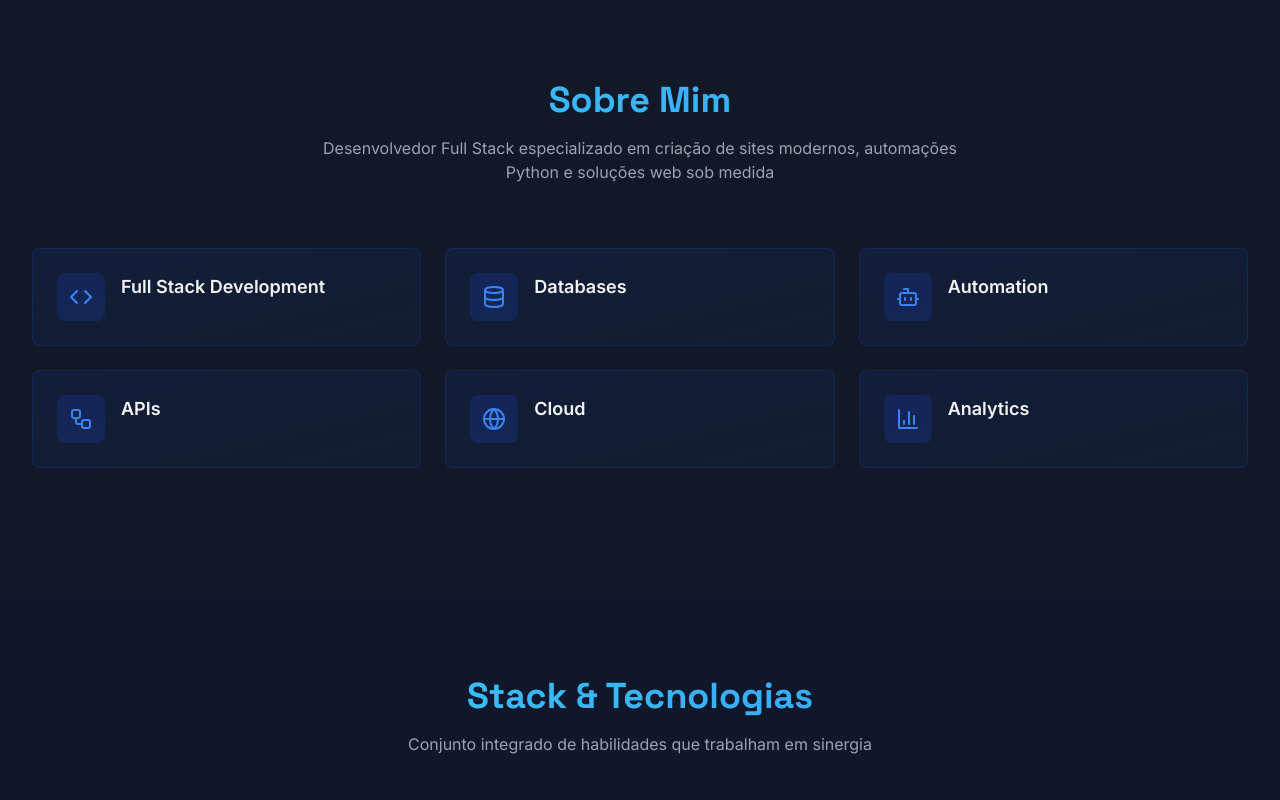
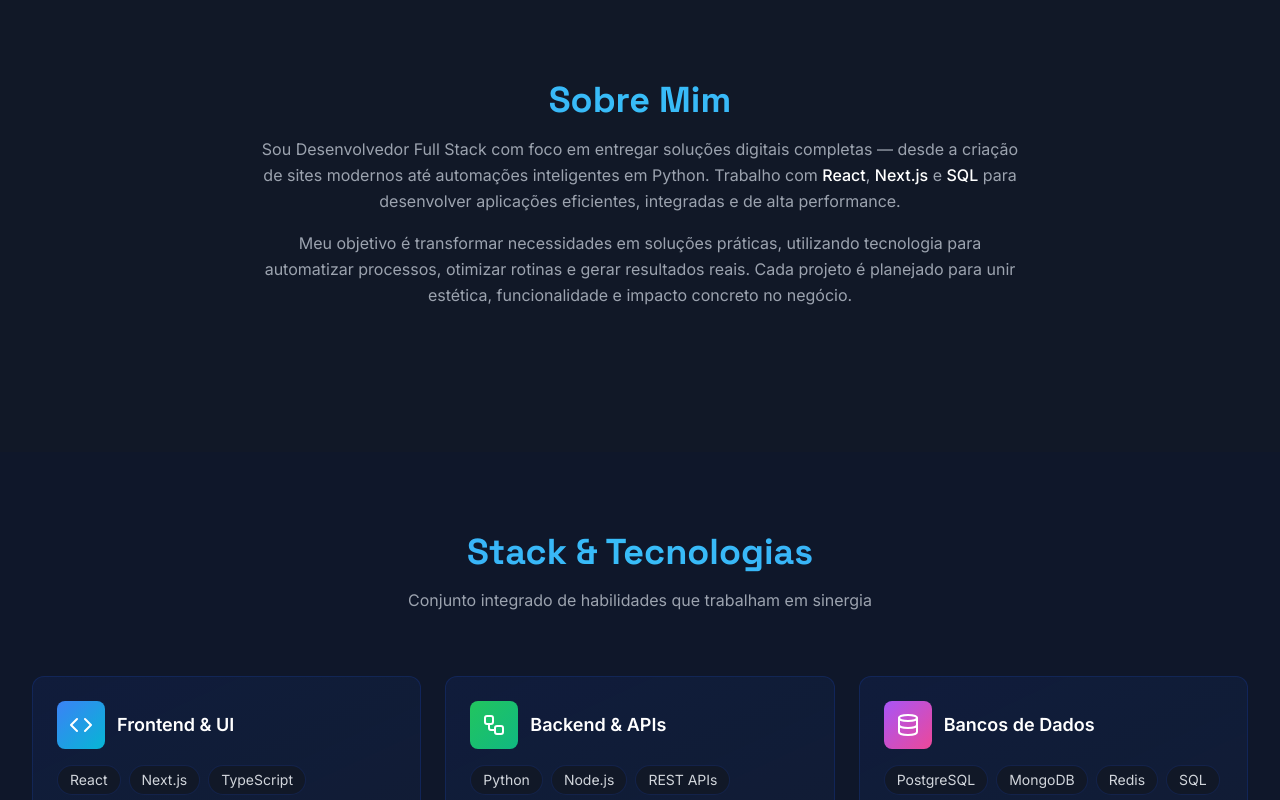
Before and after one commit to viteeet/devictor, a Next.js app: page / in a window 1280 px wide. Shown: the part 800-1600 px from the top of the page. Built offline with nearby package versions, Linux system fonts and the light colour scheme.

Commit message:
Update About section content and layout
Rewrote the About section text to provide a more detailed and engaging description of skills and focus areas. Adjusted layout by removing the skills grid and updating text styling for improved readability.

```diff
--- a/components/About.tsx
+++ b/components/About.tsx
@@ -4,7 +4,7 @@ import {Code, Database, Bot, Workflow, Globe, BarChart3} from 'lucide-react';
 import {motion} from 'framer-motion';
 
 const skills = [
-  {icon: Code, title: 'Full Stack Development'},
+  {icon: Code, title: ' '},
   {icon: Database, title: 'Databases'},
   {icon: Bot, title: 'Automation'},
   {icon: Workflow, title: 'APIs'},
@@ -27,42 +27,17 @@ export function About() {
           <h2 className="text-3xl md:text-4xl font-display font-bold mb-4 bg-gradient-to-r from-secondary via-accent to-secondary bg-clip-text text-transparent bg-[length:200%_auto] animate-gradient-text">
             Sobre Mim
           </h2>
-          <p className="text-gray-400 max-w-2xl mx-auto">Desenvolvedor Full Stack especializado em criação de sites modernos, automações Python e soluções web sob medida</p>
+          <p className="text-gray-400 max-w-3xl mx-auto leading-relaxed">
+  Sou Desenvolvedor Full Stack com foco em entregar soluções digitais completas — desde a criação de sites modernos até automações inteligentes em Python.
+  Trabalho com <span className="text-white font-medium">React</span>, <span className="text-white font-medium">Next.js</span> e <span className="text-white font-medium">SQL</span> para desenvolver aplicações eficientes, integradas e de alta performance.
+</p>
+
+<p className="text-gray-400 max-w-3xl mx-auto leading-relaxed mt-4">
+  Meu objetivo é transformar necessidades em soluções práticas, utilizando tecnologia para automatizar processos, otimizar rotinas e gerar resultados reais.
+  Cada projeto é planejado para unir estética, funcionalidade e impacto concreto no negócio.
+</p>
         </motion.div>
 
-        <div className="grid grid-cols-1 md:grid-cols-2 lg:grid-cols-3 gap-6 mb-12">
-          {skills.map((skill, index) => {
-            const Icon = skill.icon;
-            return (
-              <motion.div
-                key={skill.title}
-                initial={{opacity: 0, y: 20}}
-                whileInView={{opacity: 1, y: 0}}
-                viewport={{once: true}}
-                transition={{duration: 0.5, delay: index * 0.1}}
-                whileHover={{scale: 1.05, rotateY: 3, rotateX: 3, z: 30, y: -10}}
-                style={{perspective: 1000, transformStyle: 'preserve-3d'}}
-                className="group p-6 bg-gradient-to-br from-primary/10 to-secondary/5 rounded-lg border border-primary/20 hover:border-primary/40 transition-all duration-300 relative overflow-hidden"
-              >
-                {/* Efeito de fundo brilhante no hover */}
-                <div className="absolute inset-0 bg-gradient-to-r from-transparent via-primary/10 to-transparent opacity-0 group-hover:opacity-100 transition-all duration-500"></div>
-
-                <div className="flex items-start gap-4 relative z-10">
-                  <motion.div
-                    className="p-3 bg-primary/20 rounded-lg group-hover:bg-primary/30 transition-all duration-300"
-                    whileHover={{ rotate: 360 }}
-                    transition={{ duration: 0.6 }}
-                  >
-                    <Icon className="w-6 h-6 text-secondary" />
-                  </motion.div>
-                  <div>
-                    <h3 className="font-semibold text-lg mb-1">{skill.title}</h3>
-                  </div>
-                </div>
-              </motion.div>
-            );
-          })}
-        </div>
       </div>
     </section>
   );
```
